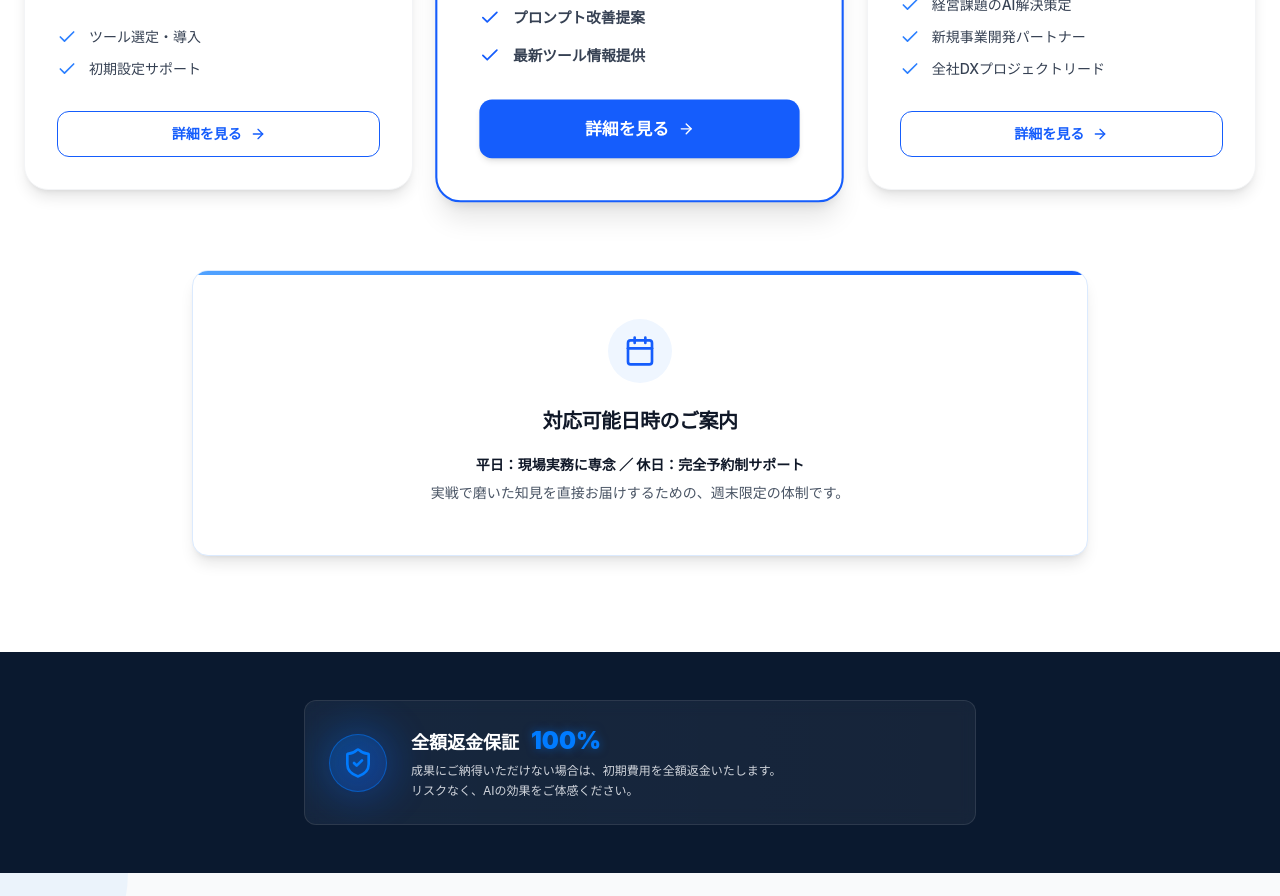
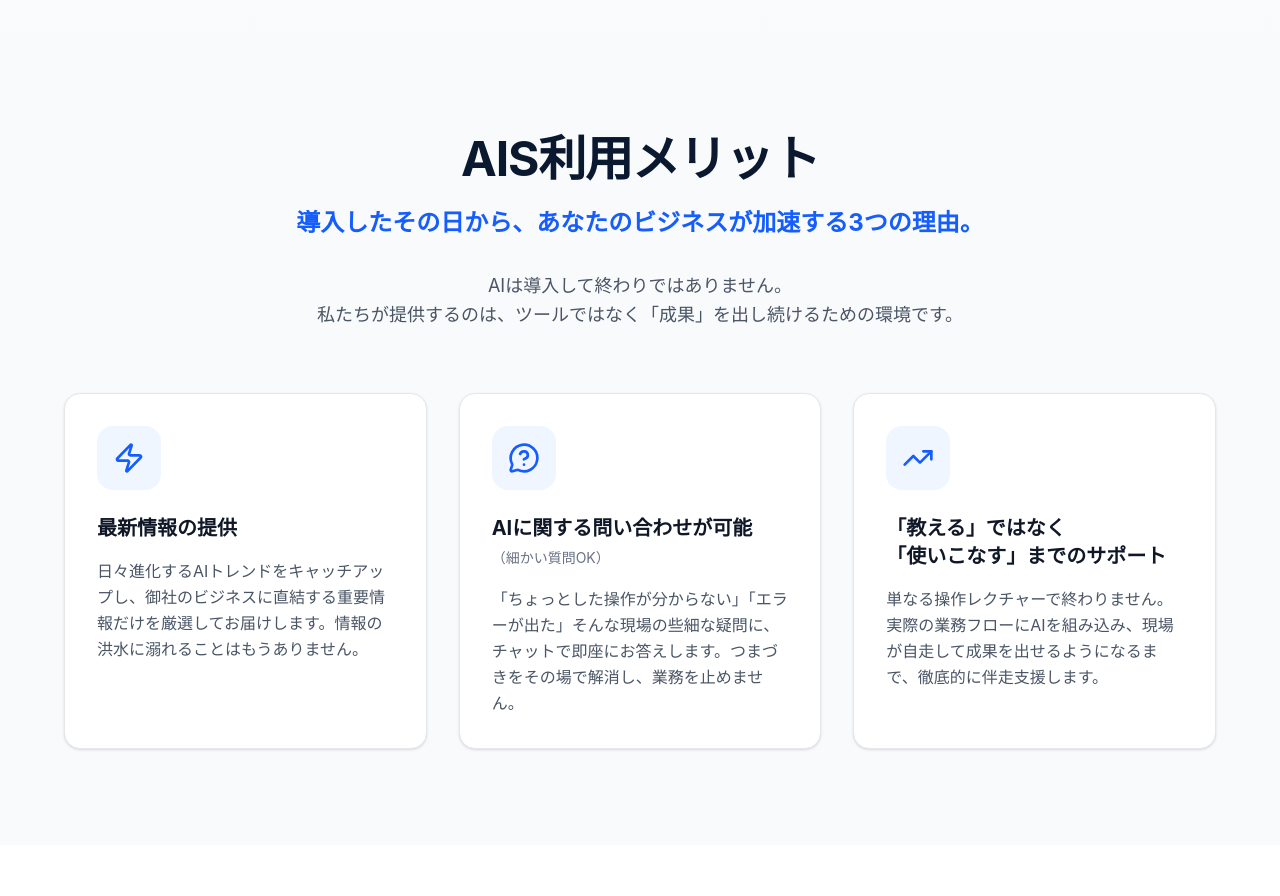
Before and after one commit to amaru0120/ais-ai-staff, a React (Vite) app: page / in a window 1280 px wide. Shown: the part 5880-6776 px from the top of the page. Built offline with nearby package versions, Linux system fonts and the light colour scheme.

Commit message:
Replace Case Studies with AIS Benefits section

```diff
--- a/src/App.tsx
+++ b/src/App.tsx
@@ -3,7 +3,7 @@ import { Hero } from './components/Hero';
 import { ProblemSolution } from './components/ProblemSolution';
 import { SocialContext } from './components/SocialContext';
 import { AIEmployeeConcept } from './components/AIEmployeeConcept';
-import { CaseStudies } from './components/CaseStudies';
+import { AISBenefits } from './components/AISBenefits';
 
 import { Service } from './components/Service';
 import { Trust, Footer } from './components/Trust';
@@ -22,8 +22,10 @@ function App() {
       <ProblemSolution />
       <SocialContext />
       <AIEmployeeConcept />
-      <CaseStudies />
+      <AIEmployeeConcept />
+      <AISBenefits />
 
+      <Service />
       <Service />
       <Trust />
       <OnboardingSteps />
--- /dev/null
+++ b/src/components/AISBenefits.tsx
@@ -0,0 +1,92 @@
+import { motion } from 'framer-motion';
+import { Zap, MessageCircleQuestion, TrendingUp, ArrowRight } from 'lucide-react';
+
+export const AISBenefits = () => {
+    return (
+        <section className="py-24 bg-gray-50 overflow-hidden text-gray-800">
+            <div className="container mx-auto px-6">
+
+                {/* Header */}
+                <motion.div
+                    initial={{ opacity: 0, y: 15 }}
+                    whileInView={{ opacity: 1, y: 0 }}
+                    viewport={{ once: true }}
+                    className="text-center mb-16"
+                >
+                    <h2 className="text-3xl md:text-5xl font-bold text-[#0A192F] mb-6 tracking-tight text-balance">
+                        AIS利用メリット
+                    </h2>
+                    <p className="text-xl md:text-2xl text-blue-600 font-bold mb-8 text-balance">
+                        導入したその日から、あなたのビジネスが加速する3つの理由。
+                    </p>
+                    <p className="text-gray-600 text-base md:text-lg max-w-3xl mx-auto text-balance leading-relaxed">
+                        AIは導入して終わりではありません。<br className="hidden md:block" />
+                        私たちが提供するのは、ツールではなく「成果」を出し続けるための環境です。
+                    </p>
+                </motion.div>
+
+                {/* 3 Benefits Cards */}
+                <div className="grid grid-cols-1 md:grid-cols-3 gap-8 max-w-6xl mx-auto">
+                    {/* Merit 1 */}
+                    <motion.div
+                        initial={{ opacity: 0, y: 20 }}
+                        whileInView={{ opacity: 1, y: 0 }}
+                        viewport={{ once: true }}
+                        transition={{ delay: 0.1 }}
+                        className="bg-white p-8 rounded-2xl border border-gray-200 shadow-sm hover:shadow-md transition-shadow duration-300"
+                    >
+                        <div className="w-16 h-16 bg-blue-50 rounded-2xl flex items-center justify-center text-blue-600 mb-6 mx-auto md:mx-0">
+                            <Zap className="w-8 h-8" />
+                        </div>
+                        <h3 className="text-xl font-bold text-gray-900 mb-4 text-center md:text-left">
+                            最新情報の提供
+                        </h3>
+                        <p className="text-gray-600 leading-relaxed text-sm md:text-base text-justify md:text-left">
+                            日々進化するAIトレンドをキャッチアップし、御社のビジネスに直結する重要情報だけを厳選してお届けします。情報の洪水に溺れることはもうありません。
+                        </p>
+                    </motion.div>
+
+                    {/* Merit 2 */}
+                    <motion.div
+                        initial={{ opacity: 0, y: 20 }}
+                        whileInView={{ opacity: 1, y: 0 }}
+                        viewport={{ once: true }}
+                        transition={{ delay: 0.2 }}
+                        className="bg-white p-8 rounded-2xl border border-gray-200 shadow-sm hover:shadow-md transition-shadow duration-300"
+                    >
+                        <div className="w-16 h-16 bg-blue-50 rounded-2xl flex items-center justify-center text-blue-600 mb-6 mx-auto md:mx-0">
+                            <MessageCircleQuestion className="w-8 h-8" />
+                        </div>
+                        <h3 className="text-xl font-bold text-gray-900 mb-4 text-center md:text-left">
+                            AIに関する問い合わせが可能<br />
+                            <span className="text-sm font-normal text-gray-500">（細かい質問OK）</span>
+                        </h3>
+                        <p className="text-gray-600 leading-relaxed text-sm md:text-base text-justify md:text-left">
+                            「ちょっとした操作が分からない」「エラーが出た」そんな現場の些細な疑問に、チャットで即座にお答えします。つまづきをその場で解消し、業務を止めません。
+                        </p>
+                    </motion.div>
+
+                    {/* Merit 3 */}
+                    <motion.div
+                        initial={{ opacity: 0, y: 20 }}
+                        whileInView={{ opacity: 1, y: 0 }}
+                        viewport={{ once: true }}
+                        transition={{ delay: 0.3 }}
+                        className="bg-white p-8 rounded-2xl border border-gray-200 shadow-sm hover:shadow-md transition-shadow duration-300"
+                    >
+                        <div className="w-16 h-16 bg-blue-50 rounded-2xl flex items-center justify-center text-blue-600 mb-6 mx-auto md:mx-0">
+                            <TrendingUp className="w-8 h-8" />
+                        </div>
+                        <h3 className="text-xl font-bold text-gray-900 mb-4 text-center md:text-left">
+                            「教える」ではなく<br />「使いこなす」までのサポート
+                        </h3>
+                        <p className="text-gray-600 leading-relaxed text-sm md:text-base text-justify md:text-left">
+                            単なる操作レクチャーで終わりません。実際の業務フローにAIを組み込み、現場が自走して成果を出せるようになるまで、徹底的に伴走支援します。
+                        </p>
+                    </motion.div>
+                </div>
+
+            </div>
+        </section>
+    );
+};
```
